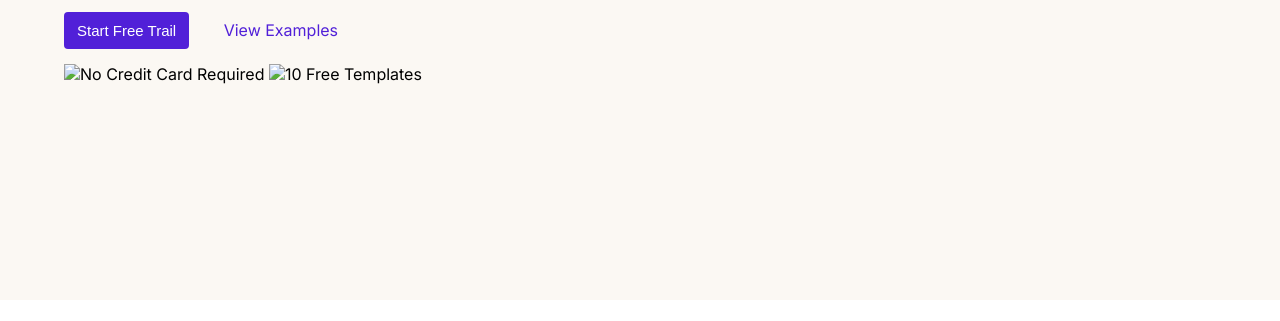
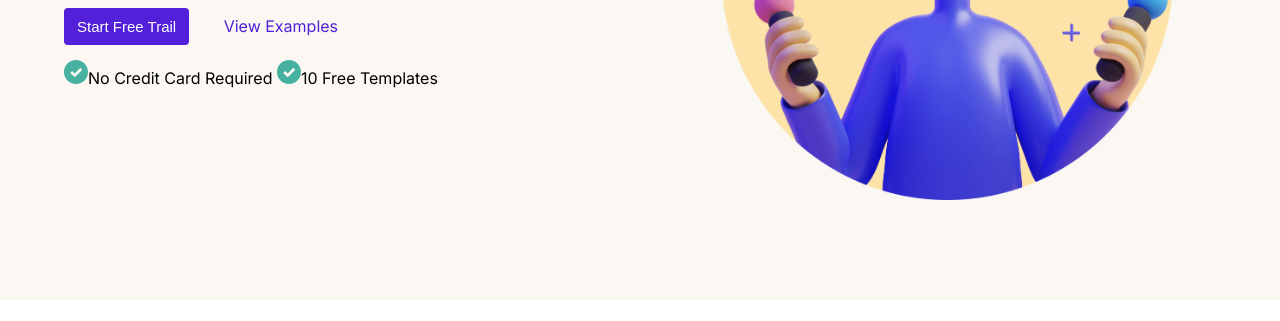
Before and after one commit to HaiderAli00033/Fiber11, a plain HTML site: page index.html in a window 1280 px wide. Shown: the part 479-800 px from the top of the page. Drawn offline with Linux system fonts and the light colour scheme; the site is published under a folder, as on GitHub Pages, so addresses that start at the root find nothing; a script that the page names is missing.

Commit message:
Update index.html

```diff
--- a/index.html
+++ b/index.html
@@ -24,7 +24,7 @@
             <button class="signup">Sign Up</button>
         </div>
         <div class="menu">
-            <img src="/Assets/Hamburger Menu.svg">
+            <img src="Assets/Hamburger Menu.svg">
         </div>
     </div>
     </nav>
@@ -49,12 +49,12 @@
                         <span><a href="#">View Examples</a></span>
                     </div>
                     <div class="checkmarks">
-                        <span><img src="/Assets/Checkmark.svg">No Credit Card Required</span>
-                        <span><img src="/Assets/Checkmark.svg">10 Free Templates</span>
+                        <span><img src="Assets/Checkmark.svg">No Credit Card Required</span>
+                        <span><img src="Assets/Checkmark.svg">10 Free Templates</span>
                     </div>
                 </div>
                 <div class="section-1-img">
-                    <img src="/Assets/hero-Illustration.png" style="width: 100%;">
+                    <img src="Assets/hero-Illustration.png" style="width: 100%;">
                 </div>
             </div>
         </section>
```
